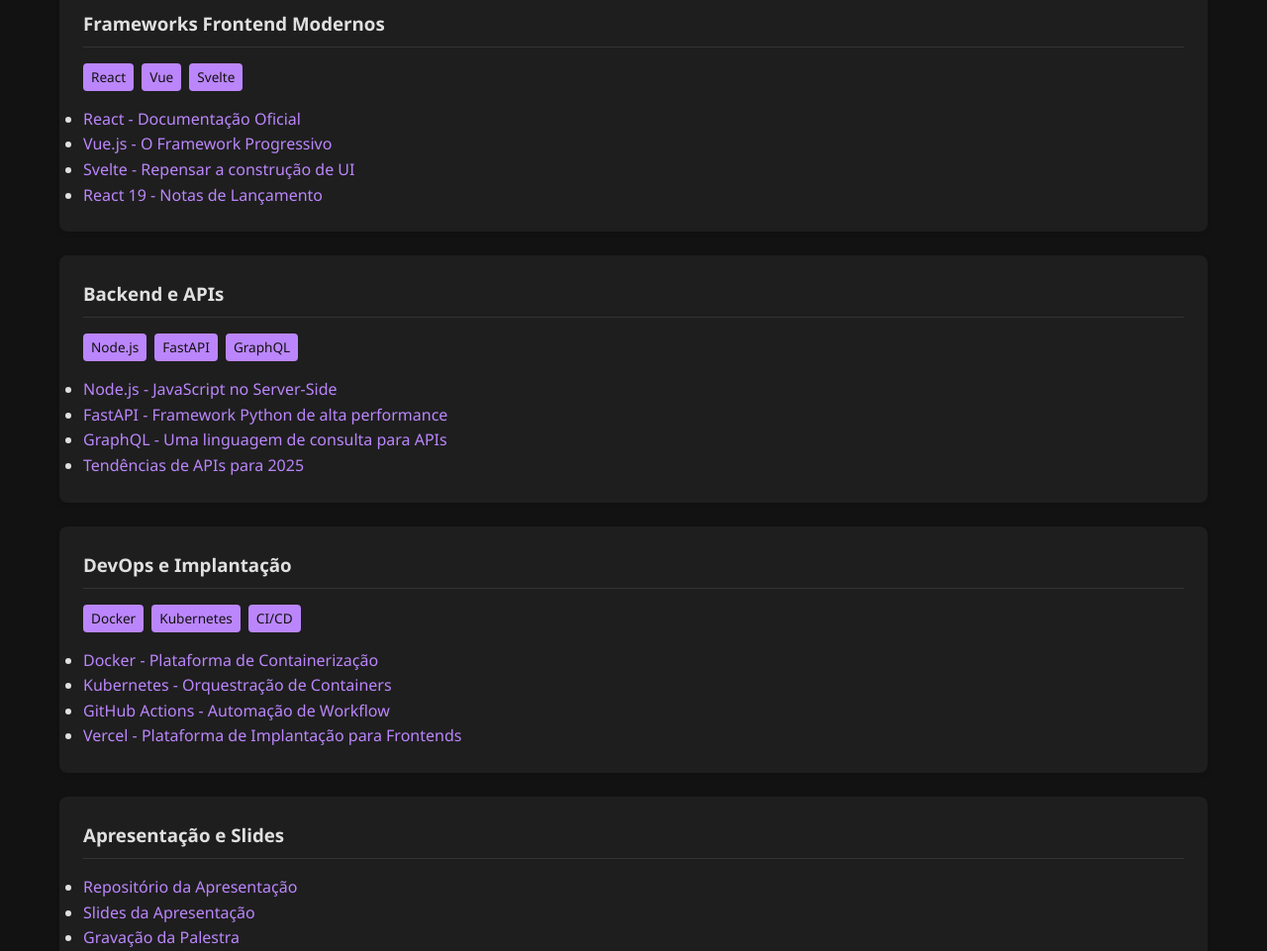
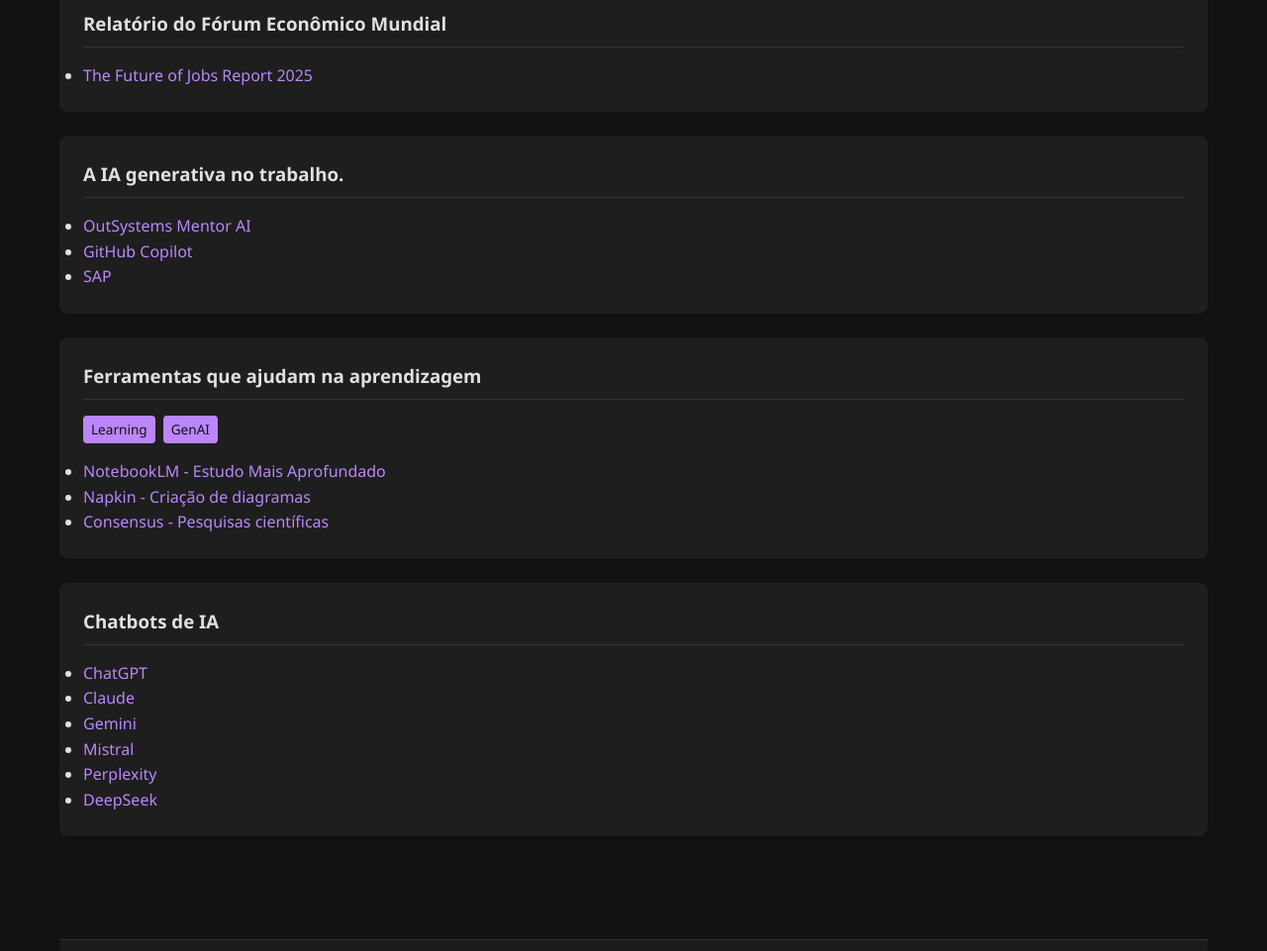
Before and after one commit to gabrielPereira-ipcb/OutsystemsUserGroupCB, a plain HTML site: page palestras/OutSystems_e_a_IA_Generativa/OutSystems_e_a_IA_Generativa.html in a window 1280 px wide. Shown: the part 740-1701 px from the top of the page at 99% size. Drawn offline with Linux system fonts and the light colour scheme.

Commit message:
terceiro commit

```diff
--- a/palestras/OutSystems_e_a_IA_Generativa/OutSystems_e_a_IA_Generativa.html
+++ b/palestras/OutSystems_e_a_IA_Generativa/OutSystems_e_a_IA_Generativa.html
@@ -118,56 +118,52 @@
                 <h2>Links e Recursos</h2>
 
                 <div class="recurso-item">
-                    <h3>Frameworks Frontend Modernos</h3>
-                    <div class="tags">
+                    <h3>Relatório do Fórum Econômico Mundial</h3>
+                    <!-- <div class="tags">
                         <span class="tag">React</span>
                         <span class="tag">Vue</span>
                         <span class="tag">Svelte</span>
-                    </div>
+                    </div> -->
                     <ul>
-                        <li><a href="https://react.dev" target="_blank">React - Documentação Oficial</a></li>
-                        <li><a href="https://vuejs.org" target="_blank">Vue.js - O Framework Progressivo</a></li>
-                        <li><a href="https://svelte.dev" target="_blank">Svelte - Repensar a construção de UI</a></li>
-                        <li><a href="https://github.com/facebook/react/releases" target="_blank">React 19 - Notas de Lançamento</a></li>
+                        <li><a href="https://www.weforum.org/publications/the-future-of-jobs-report-2025/" target="_blank">The Future of Jobs Report 2025 </a></li>
                     </ul>
                 </div>
 
                 <div class="recurso-item">
-                    <h3>Backend e APIs</h3>
-                    <div class="tags">
-                        <span class="tag">Node.js</span>
-                        <span class="tag">FastAPI</span>
-                        <span class="tag">GraphQL</span>
-                    </div>
+                    <h3>A IA generativa no trabalho.</h3>
+
                     <ul>
-                        <li><a href="https://nodejs.org" target="_blank">Node.js - JavaScript no Server-Side</a></li>
-                        <li><a href="https://fastapi.tiangolo.com" target="_blank">FastAPI - Framework Python de alta performance</a></li>
-                        <li><a href="https://graphql.org" target="_blank">GraphQL - Uma linguagem de consulta para APIs</a></li>
-                        <li><a href="https://thenewstack.io/api-trends-2025" target="_blank">Tendências de APIs para 2025</a></li>
+                        <li><a href="https://www.outsystems.com/low-code-platform/mentor-ai-app-generation/" target="_blank">OutSystems Mentor AI</a></li>
+                        <li><a href="https://github.com/features/copilot" target="_blank">GitHub Copilot</a></li>
+                        <li><a href="https://www.sap.com/products/artificial-intelligence/generative-ai.html" target="_blank">SAP</a></li>
+
                     </ul>
                 </div>
 
                 <div class="recurso-item">
-                    <h3>DevOps e Implantação</h3>
+                    <h3>Ferramentas que ajudam na aprendizagem</h3>
                     <div class="tags">
-                        <span class="tag">Docker</span>
-                        <span class="tag">Kubernetes</span>
-                        <span class="tag">CI/CD</span>
+                        <span class="tag">Learning</span>
+                        <span class="tag">GenAI</span>
                     </div>
                     <ul>
-                        <li><a href="https://www.docker.com" target="_blank">Docker - Plataforma de Containerização</a></li>
-                        <li><a href="https://kubernetes.io" target="_blank">Kubernetes - Orquestração de Containers</a></li>
-                        <li><a href="https://github.com/features/actions" target="_blank">GitHub Actions - Automação de Workflow</a></li>
-                        <li><a href="https://vercel.com" target="_blank">Vercel - Plataforma de Implantação para Frontends</a></li>
+                        <li><a href="https://notebooklm.google/" target="_blank">NotebookLM - Estudo Mais Aprofundado </a></li>
+                        <li><a href="https://www.napkin.ai/" target="_blank">Napkin - Criação de diagramas</a></li>
+                        <li><a href="https://consensus.app/" target="_blank">Consensus - Pesquisas científicas</a></li>
+
                     </ul>
                 </div>
 
                 <div class="recurso-item">
-                    <h3>Apresentação e Slides</h3>
+                    <h3>Chatbots de IA </h3>
                     <ul>
-                        <li><a href="https://github.com/anasilva/webdev-2025" target="_blank">Repositório da Apresentação</a></li>
-                        <li><a href="https://slides.com/anasilva/webdev-2025" target="_blank">Slides da Apresentação</a></li>
-                        <li><a href="https://youtube.com/watch?v=webdev2025" target="_blank">Gravação da Palestra</a></li>
+                        <li><a href="https://chatgpt.com/" target="_blank">ChatGPT</a></li>
+                        <li><a href="https://claude.ai/" target="_blank">Claude</a></li>
+                        <li><a href="https://gemini.google.com" target="_blank">Gemini</a></li>
+                        <li><a href="https://chat.mistral.ai/chat" target="_blank">Mistral</a></li>
+                        <li><a href="https://www.perplexity.ai/" target="_blank">Perplexity</a></li>
+                        <li><a href="https://chat.deepseek.com/" target="_blank">DeepSeek</a></li>
+
                     </ul>
                 </div>
             </section>
```
